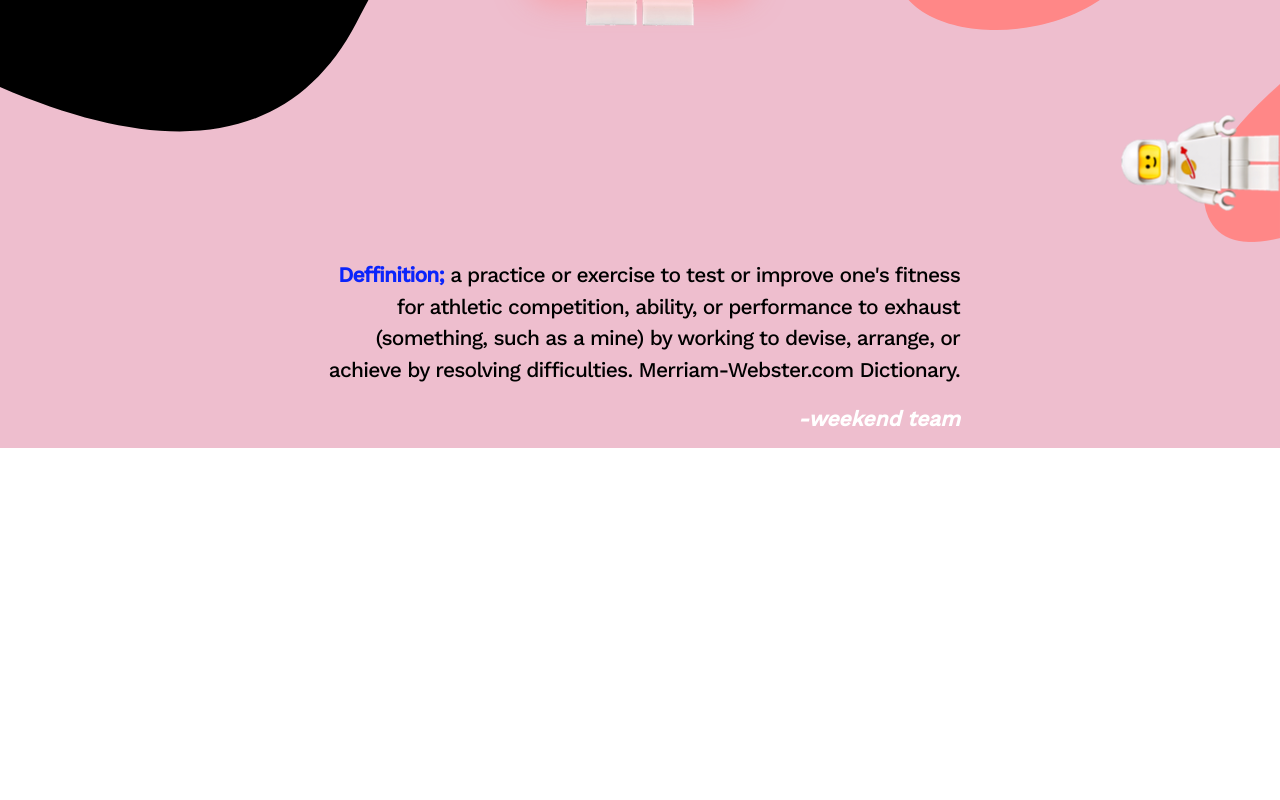
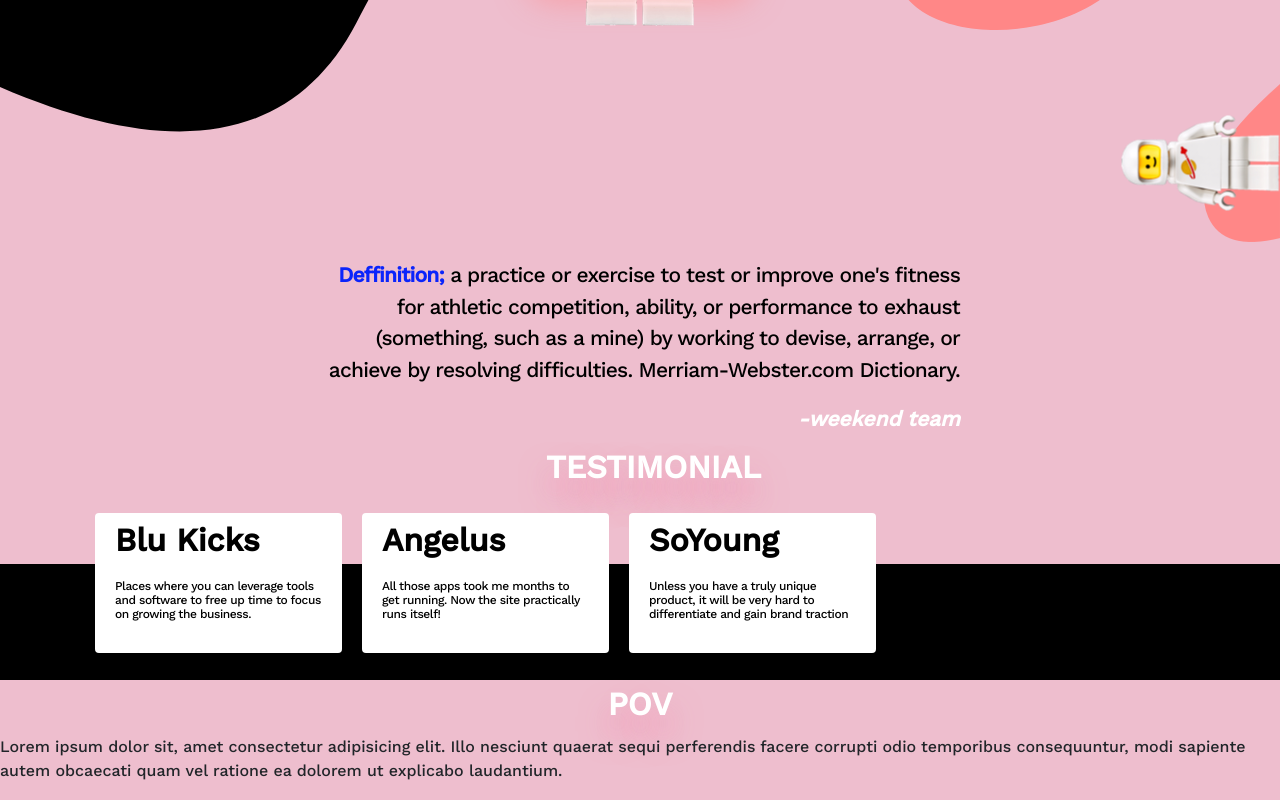
Before and after one commit to abamakbar07/weekend, a React (Create React App) app: page / in a window 1280 px wide. Shown: the part 600-1400 px from the top of the page. Before the commit the page ends 1048 px from the top, so only its background shows below. Built offline with nearby package versions, Linux system fonts and the light colour scheme.

Commit message:
add Testimonial

```diff
--- a/src/App.js
+++ b/src/App.js
@@ -9,15 +9,33 @@ import Definition from './pages/Definition';
 
 
 function App() {
+  const testimonial = [
+    {
+      title: "Blu Kicks",
+      content:
+        "Places where you can leverage tools and software to free up time to focus on growing the business.",
+    },
+    {
+      title: "Angelus",
+      content:
+        "All those apps took me months to get running. Now the site practically runs itself!",
+    },
+    {
+      title: "SoYoung",
+      content:
+        "Unless you have a truly unique product, it will be very hard to differentiate and gain brand traction",
+    },
+  ];
   return (
     <div className="App">
       <Header />
       <Main />
       <Definition />
-      {/* <Submain
+      <Testimonial title="TESTIMONIAL" content={testimonial} />
+      <Submain
         title="POV"
         content="Lorem ipsum dolor sit, amet consectetur adipisicing elit. Illo nesciunt quaerat sequi perferendis facere corrupti odio temporibus consequuntur, modi sapiente autem obcaecati quam vel ratione ea dolorem ut explicabo laudantium."
-      /> */}
+      />
       {/* <Footer /> */}
     </div>
   );
--- a/src/pages/Testimonial.jsx
+++ b/src/pages/Testimonial.jsx
@@ -1,12 +1,37 @@
 import React from 'react'
+import { Card, Container } from 'react-bootstrap';
 import "../styles/testimonial.css"
 
-const Testimonial = () => {
+const Testimonial = (props) => {
+   const testimonial = props.content
    return (
-      <div className="Testimonial">
-         TESTIMONIAL
-      </div>
-   )
+     <div className="Testimonial text-center">
+       <div className="Title">{props.title}</div>
+       <div className="Content">
+          <Container className="d-flex">
+            {testimonial.map((listTestimonial) => (
+               <Card className="bg-white border-0 pb-5">
+                  <Card.Body className="text-left pt-2">
+                     <Card.Title
+                     className="ContentTitle"
+                     style={{
+                        whiteSpace: "nowrap",
+                        textOverflow: "ellipsis",
+                        overflow: "hidden",
+                        }}
+                        >
+                     {listTestimonial.title}
+                     </Card.Title>
+                     <Card.Text className="ContentContent">
+                        {listTestimonial.content}
+                     </Card.Text>
+                  </Card.Body>
+               </Card>
+            ))}
+         </Container>
+       </div>
+     </div>
+   );
 }
 
 export default Testimonial
--- a/src/styles/testimonial.css
+++ b/src/styles/testimonial.css
@@ -1,2 +1,44 @@
 .Testimonial {
+   font-stretch: normal;
+   font-style: normal;
+   line-height: normal;
+   background: linear-gradient(180deg, var(--bgmain) 50%, var(--bgsecond) 50%);
 }
+
+.Title {
+   width: 188px;
+   height: 38px;
+   text-shadow: 0 20px 30px rgba(249, 131, 171, 0.7);
+   font-size: 32px;
+   font-weight: 900;
+   letter-spacing: normal;
+   text-align: center;
+   color: #fff;
+   margin: auto;
+}
+
+.Content .card {
+   width: 247px;
+   height: 140px;
+   margin: 10px;
+}
+
+.ContentTitle {
+   width: 151px;
+   height: 38px;
+   margin: 0 56px 20px 0;
+   font-size: 32px;
+   font-weight: 900;
+   letter-spacing: normal;
+   color: #000000;
+}
+
+.ContentContent {
+   width: 207px;
+   height: 42px;
+   margin: 20px 0 0;
+   font-size: 12px;
+   font-weight: normal;
+   letter-spacing: -0.43px;
+   color: #000000;
+}
```
